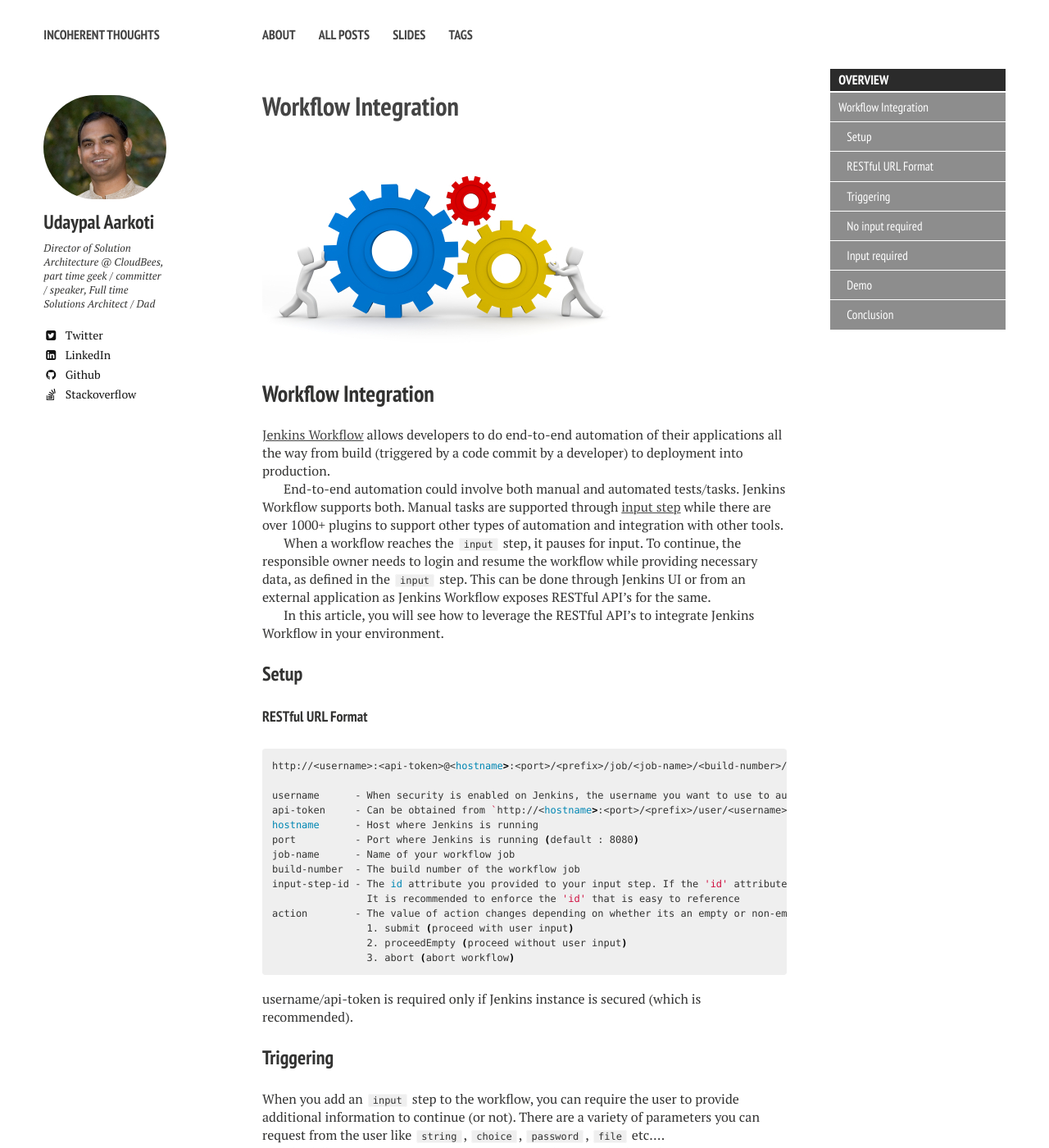
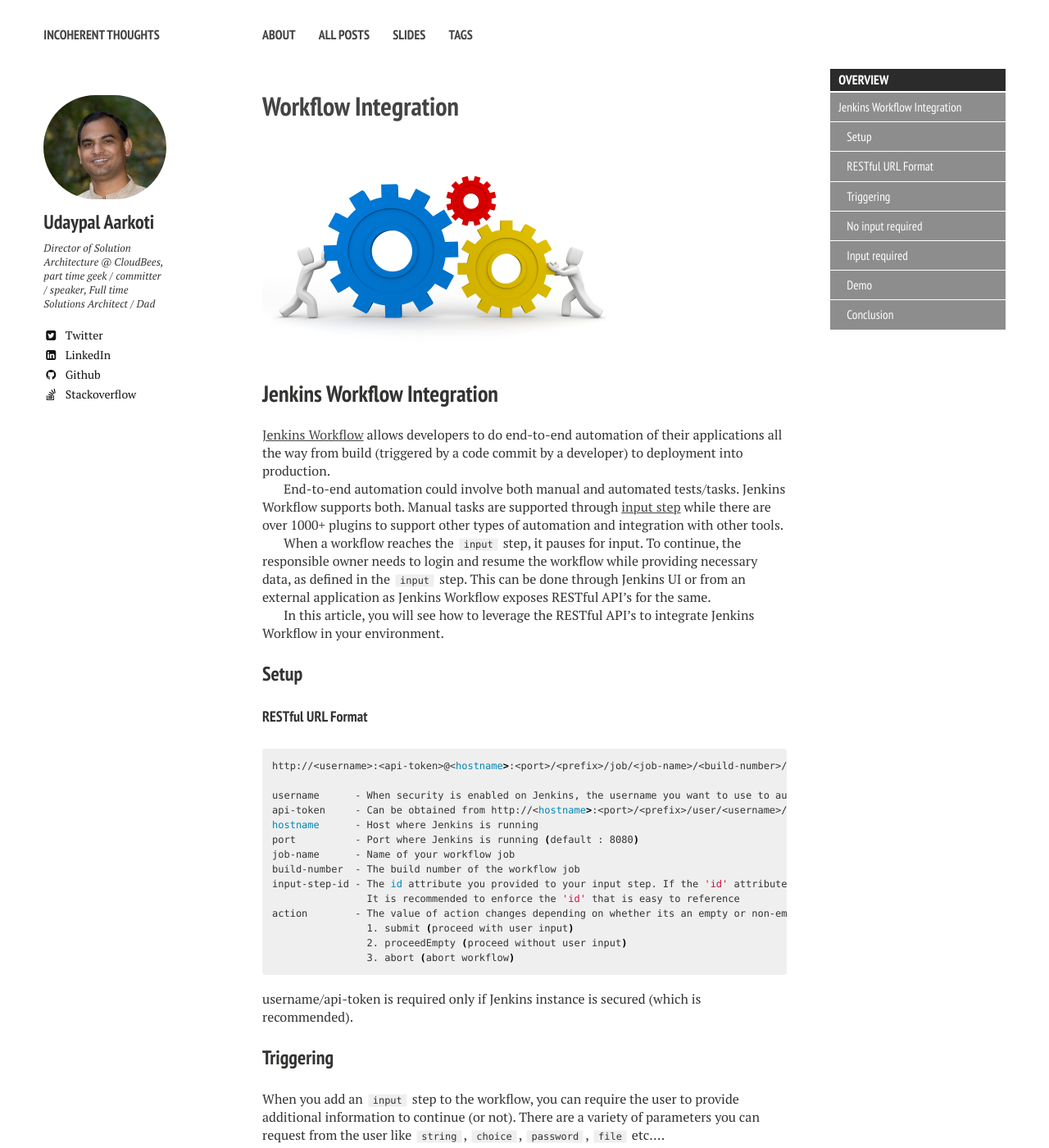
Before and after one commit to uaarkoti/uaarkoti.github.io, a Jekyll site: the page built from _posts/2015-05-17-workflow-integration-using-rest-api.markdown, in a window 1280 px wide and 1400 px high. Shown: the whole window at 82% size. Built offline with Jekyll 4.4.1, drawn with Linux system fonts in a browser that asks for light colours; nearby versions of some CDN libraries; comment, search, counter and statistics services are not loaded.

Commit message:
Updated the title to include jenkins

```diff
--- a/_posts/2015-05-17-workflow-integration-using-rest-api.markdown
+++ b/_posts/2015-05-17-workflow-integration-using-rest-api.markdown
@@ -23,7 +23,7 @@
 </div>
 </section><!-- /#table-of-contents -->
 
-## Workflow Integration
+## Jenkins Workflow Integration
 [Jenkins Workflow](https://wiki.jenkins-ci.org/display/JENKINS/Workflow+Plugin) allows developers to do end-to-end automation of their applications all the way from build (triggered by a code commit by a developer) to deployment into production.
 
 End-to-end automation could involve both manual and automated tests/tasks. Jenkins Workflow supports both. Manual tasks are supported through [input step](https://github.com/jenkinsci/workflow-plugin/blob/master/TUTORIAL.md#pausing-flyweight-vs-heavyweight-executors) while there are over 1000+ plugins to support other types of automation and integration with other tools.
@@ -40,7 +40,7 @@
 http://<username>:<api-token>@<hostname>:<port>/<prefix>/job/<job-name>/<build-number>/input/<input-step-id>/<action>
 
 username      - When security is enabled on Jenkins, the username you want to use to authenticate
-api-token     - Can be obtained from `http://<hostname>:<port>/<prefix>/user/<username>/configure`
+api-token     - Can be obtained from http://<hostname>:<port>/<prefix>/user/<username>/configure
 hostname      - Host where Jenkins is running
 port          - Port where Jenkins is running (default : 8080)
 job-name      - Name of your workflow job
```
